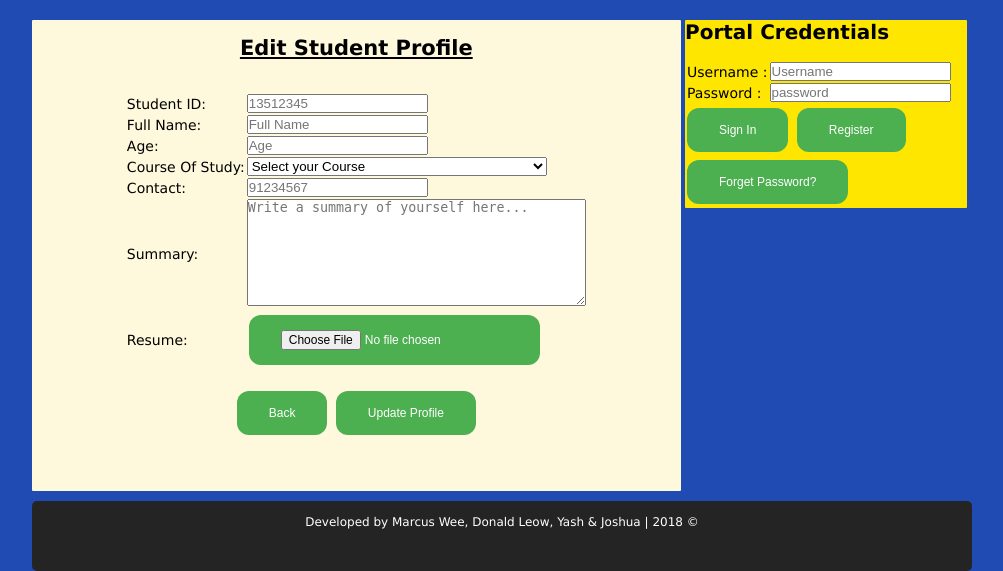
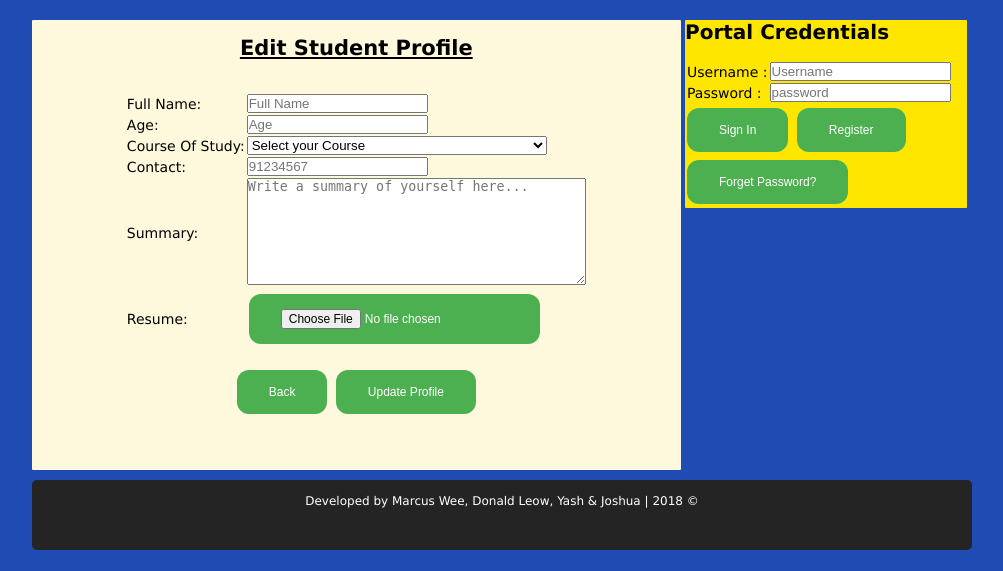
Before and after one commit to sgdonaldleow95/jcu_designthinking3_team_a7, a PHP site: page /editStudentProfile.php in a window 1280 px wide. Shown: the part 263-834 px from the top of the page, without its empty margins (138-1141 px from the left). After the commit the page ends 813 px from the top, so only its background shows below. Run offline with PHP 8.4, Linux system fonts and the light colour scheme.

Commit message:
Edited some errors in editStudentProfile.php

```diff
--- a/editStudentProfile.php
+++ b/editStudentProfile.php
@@ -28,16 +28,12 @@
                 <br>
                 <table>
                     <tr>
-                        <td>Student ID: </td>
-                        <td> <input name='register_id' type='text' placeholder='13512345' required></td>
-                    </tr>
-                    <tr>
                         <td>Full Name: </td>
                         <td><input name='fullname' type='text' size='20' placeholder='Full Name' required></td>
                     </tr>
                     <tr>
                         <td>Age: </td>
-                        <td> <input name='age' type='password' placeholder='Age' required></td>
+                        <td> <input name='age' type='number' placeholder='Age' required></td>
                     </tr>
                     <tr>
                         <td><font color='black'>Course Of Study: </font></td>
@@ -52,7 +48,7 @@
                     </tr>
                     <tr>
                         <td>Contact: </td>
-                        <td> <input name='contact' type='text' placeholder='91234567' required></td>
+                        <td> <input name='contact' type='number' placeholder='91234567' required></td>
                     </tr>
                     <tr>
                         <td><font color='black'>Summary: </font></td>
```
